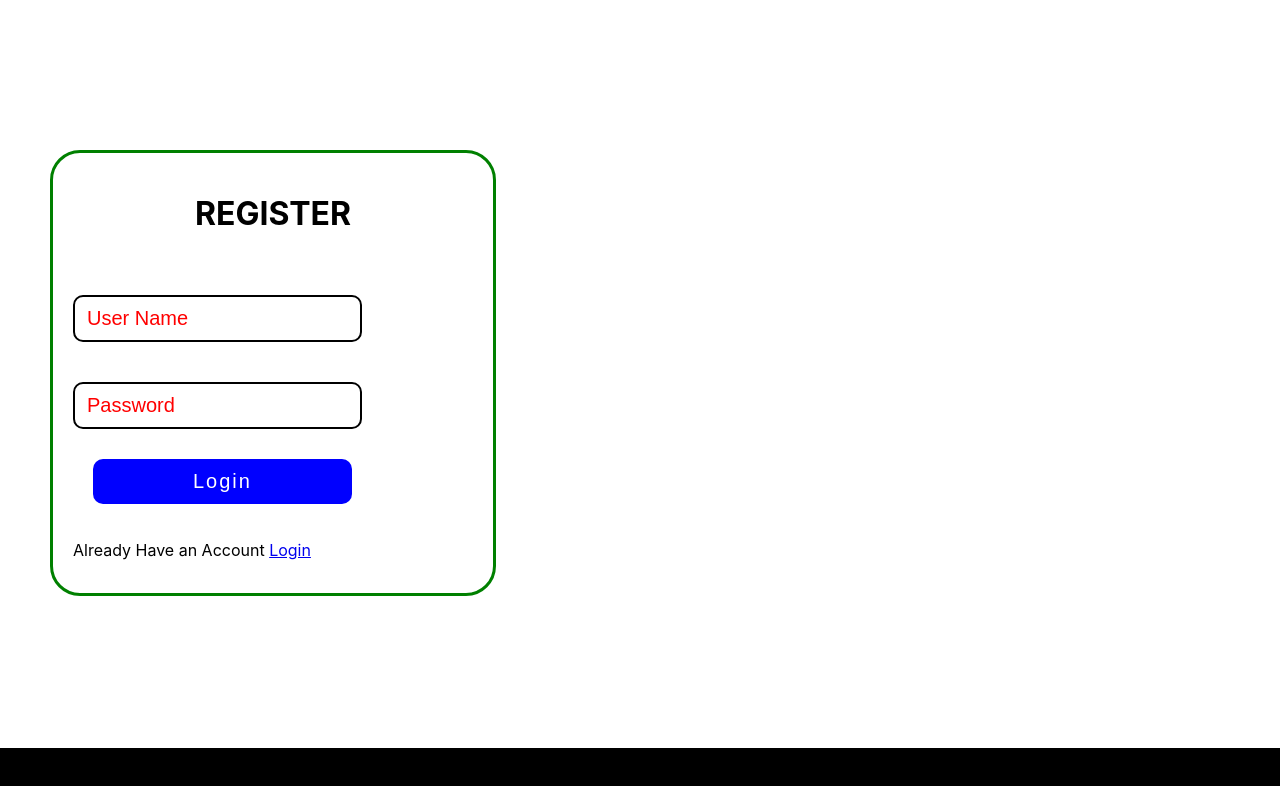
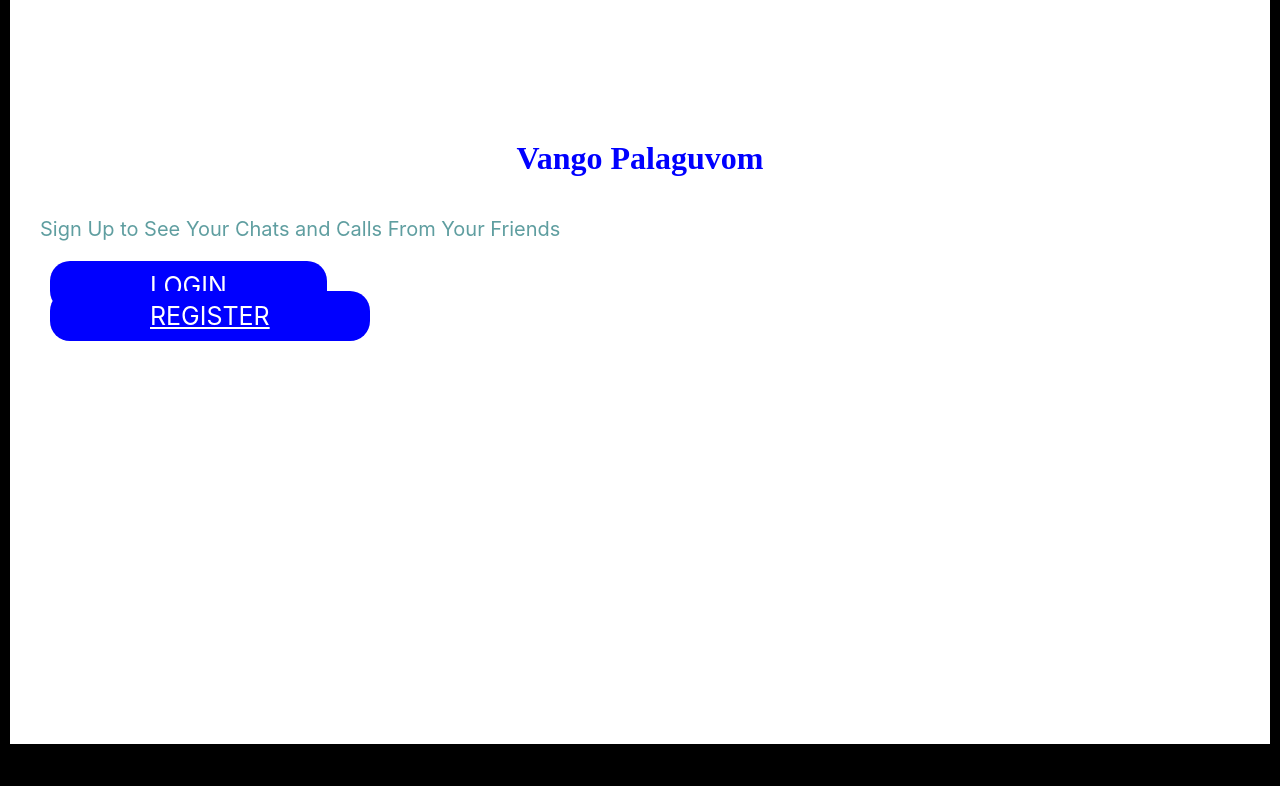
Before and after one commit to vangapalaguv0m/vangapalaguvom, a React (Create React App) app: page / in a window 1280 px wide. Shown: the top 786 px of the page. Built offline with nearby package versions, Linux system fonts and the light colour scheme.

Commit message:
nav sucess

```diff
--- a/src/App.js
+++ b/src/App.js
@@ -1,36 +1,18 @@
-// import React from 'react';
-// import Home from "./pages/Home";
-// function App() {
-//   return (
-//     <div>
-//       {/* <Index/> */}
-//       <Home/>
-
-//     </div>
-//   );
-// }
-
-// export default App;
-
-
 import React from 'react';
-import { BrowserRouter, Route,Routes } from 'react-router-dom';
+import { BrowserRouter, Route, Routes } from 'react-router-dom';
 import Home from './pages/Home';
-import Login from './pages/login'; // Import your Login component
+import Login from './pages/Login'; // Correct import path for Login
 import Register from './pages/Register';
 
 function App() {
   return (
-    <Register/>
-  // <BrowserRouter>
-  //   <Routes>
-
-  //       <Route path="/" element={<Home />} />
-  //       <Route path="/login" element={<Login />} />
-  //       <Route path="/Register" element={<Register />} />
-  //   </Routes>
-  //   </BrowserRouter>
-
+    <BrowserRouter>
+      <Routes>
+        <Route path="/" element={<Home />} />
+        <Route path="/Login" element={<Login />} />
+        <Route path="/register" element={<Register />} />
+      </Routes>
+    </BrowserRouter>
   );
 }
 
--- a/src/pages/Home.jsx
+++ b/src/pages/Home.jsx
@@ -1,4 +1,5 @@
 import React, { useState, useEffect } from 'react';
+import { Link } from 'react-router-dom'; // Import Link from react-router-dom
 import "../index.css";
 import logo from "./Images/Logo.png";
 
@@ -29,8 +30,9 @@ function Home() {
           <div className='home-main-body'>
             <h1>Vango Palaguvom</h1>
             <p>Sign Up to See Your Chats and Calls <span> From Your Friends</span></p>
-           <button  id="home-login"><a href=" Login.jsx">Login</a></button><br />
-            <button id="home-signup"><a href = "Register.jsx" >Signup</a></button>
+            {/* Use Link instead of <a> tag */}
+            <Link to="/Login" id="home-login">Login</Link><br />
+            <Link to="/Register" id="home-signup">Register</Link><br />
           </div>
         </div>
       )}
--- a/src/pages/Register.jsx
+++ b/src/pages/Register.jsx
@@ -1,4 +1,5 @@
 import React from 'react'
+import { Link } from 'react-router-dom'
 
 function Register() {
   return (
@@ -8,8 +9,8 @@ function Register() {
               <h1>Register</h1>
                 <input type="text" id="user" placeholder='User Name'></input>
                 <input type="password" id="pass" placeholder='Password'></input><br></br>
-    <button type='submit' id='login-btn'>Login</button>
-    <p id="login-register-btn">Already Have an Account <a href="login.jsx">Login</a></p>
+    <button type='submit' id='login-btn'>Register</button>
+    <p id="login-register-btn">Already Have an Account <Link to ="/Login">Login</Link></p>
 
             </form>
         </div>
--- a/src/pages/login.jsx
+++ b/src/pages/login.jsx
@@ -1,15 +1,16 @@
 import React from 'react'
+import { Link  } from 'react-router-dom'
 
 function login() {
   return (
     <div className='login-full-body'>
         <div className='login-main-body'>
-            <form action="main-page" method='post'>
+            <form action="Login" method='post'>
               <h1>Login</h1>
                 <input type="text" id="user" placeholder='User Name'></input>
                 <input type="password" id="pass" placeholder='Password'></input><br></br>
     <button type='submit' id='login-btn'>Login</button>
-    <p id="login-register-btn">I Don't Have Account <a href="Register.jsx">Create Account</a></p>
+    <p id="login-register-btn">I Don't Have Account <Link to="/Register">Create Account</Link></p>
 
             </form>
         </div>
```
